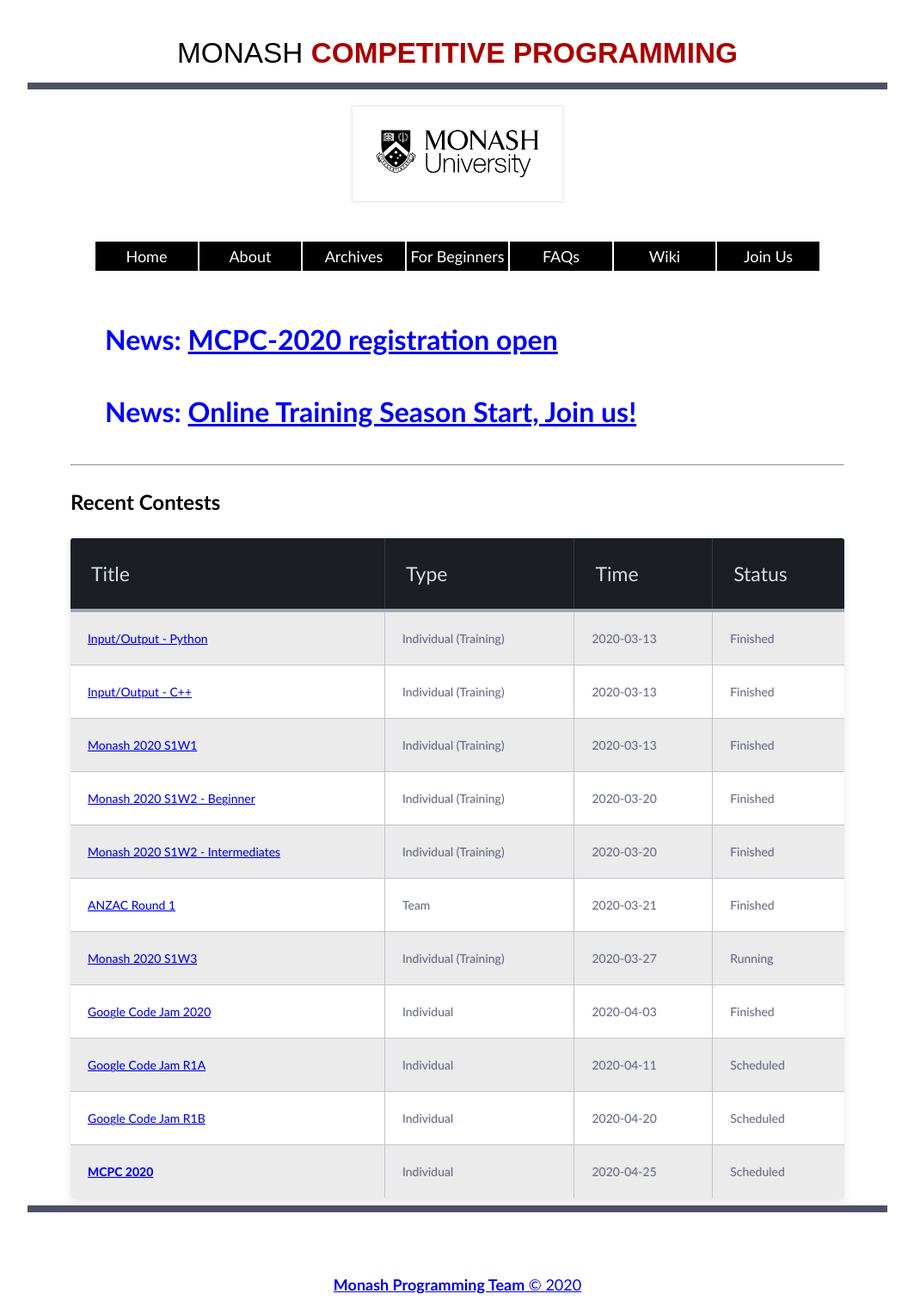
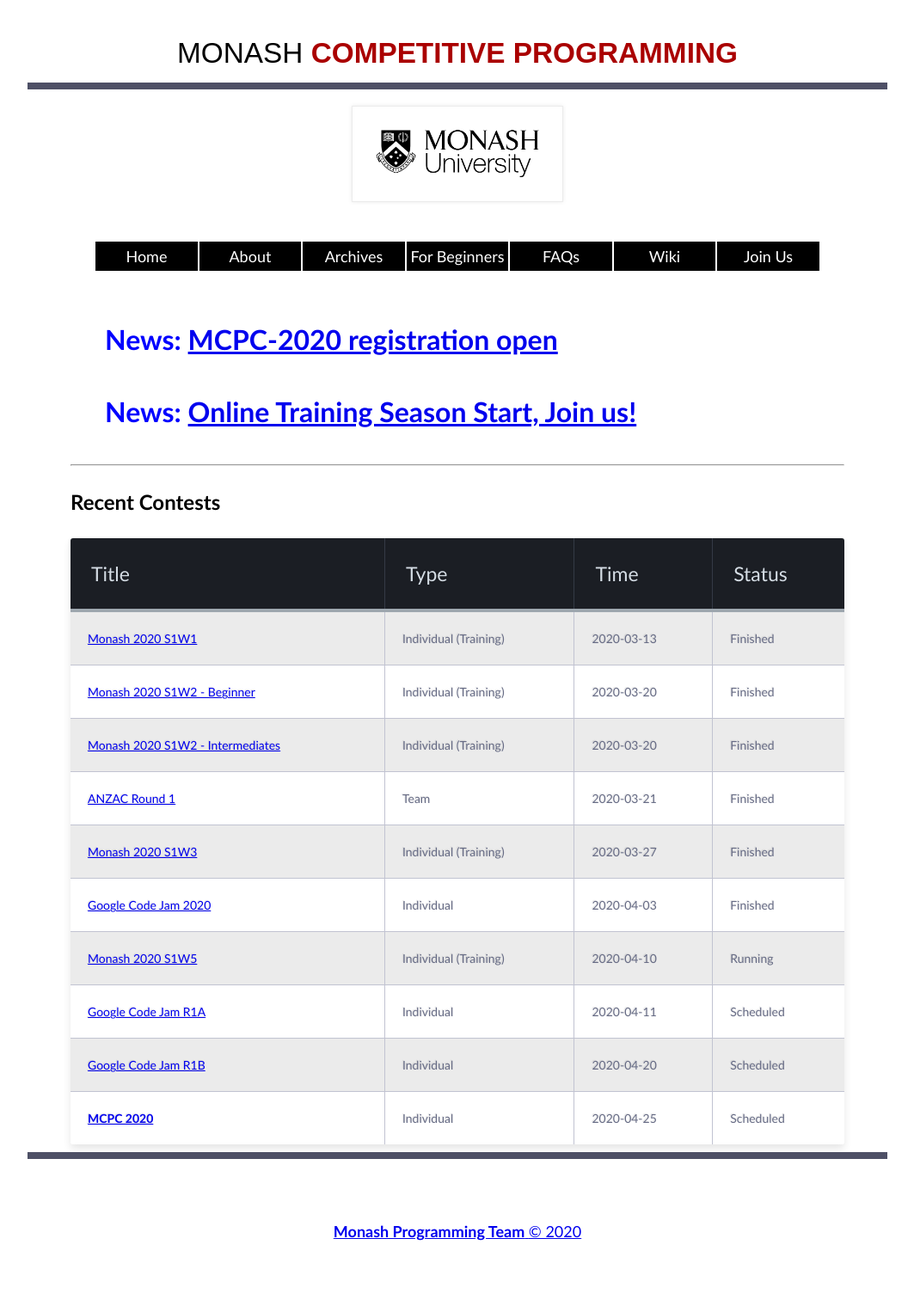
Before and after one commit to monash-programming-team/monash-programming-team.github.io, a Jekyll site: the page built from index.md, in a window 1280 px wide. Shown: the whole page at 86% size, without its empty margins (128-1191 px from the left). Built offline with Jekyll 4.4.1, drawn with Linux system fonts in a browser that asks for light colours; after the commit the page ends 1457 px from its top, so only the background shows below that.

Commit message:
update contest status

```diff
--- a/index.md
+++ b/index.md
@@ -7,14 +7,13 @@
 
 | Title                                                        | Type                  | Time       | Status    |
 | ------------------------------------------------------------ | --------------------- | ---------- | --------- |
-| [Input/Output - Python](https://vjudge.net/contest/361612)   | Individual (Training) | 2020-03-13 | Finished  |
-| [Input/Output - C++](https://vjudge.net/contest/361790)      | Individual (Training) | 2020-03-13 | Finished  |
 | [Monash 2020 S1W1](https://vjudge.net/contest/361685)        | Individual (Training) | 2020-03-13 | Finished  |
 | [Monash 2020 S1W2 - Beginner](https://vjudge.net/contest/362650)        | Individual (Training) | 2020-03-20 | Finished  |
 | [Monash 2020 S1W2 - Intermediates](https://vjudge.net/contest/363310)        | Individual (Training) | 2020-03-20 | Finished  |
 | [ANZAC Round 1](http://contest.sppregional.org/)             | Team                  | 2020-03-21 | Finished  |
-| [Monash 2020 S1W3](https://vjudge.net/contest/364479)        | Individual (Training)  | 2020-03-27 | Running   |
+| [Monash 2020 S1W3](https://vjudge.net/contest/364479)        | Individual (Training)  | 2020-03-27 | Finished  |
 | [Google Code Jam 2020](https://codingcompetitions.withgoogle.com/codejam/schedule) | Individual            | 2020-04-03 | Finished  |
+| [Monash 2020 S1W5](https://vjudge.net/contest/367365)        | Individual (Training)  | 2020-04-10 | Running   |
 | [Google Code Jam R1A](https://codingcompetitions.withgoogle.com/codejam/schedule) | Individual            | 2020-04-11 | Scheduled |
 | [Google Code Jam R1B](https://codingcompetitions.withgoogle.com/codejam/schedule) | Individual            | 2020-04-20 | Scheduled |
 | [**MCPC 2020**](http://blog.monashicpc.com/pages/mcpc-2020)  | Individual            | 2020-04-25 | Scheduled |
```
